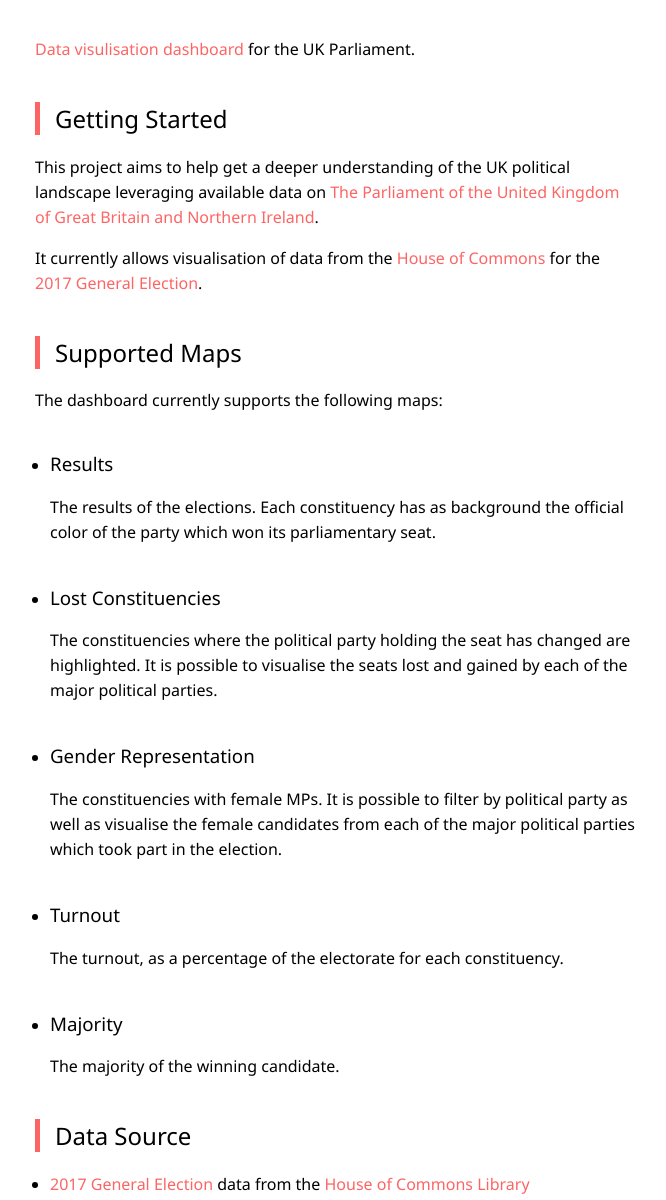
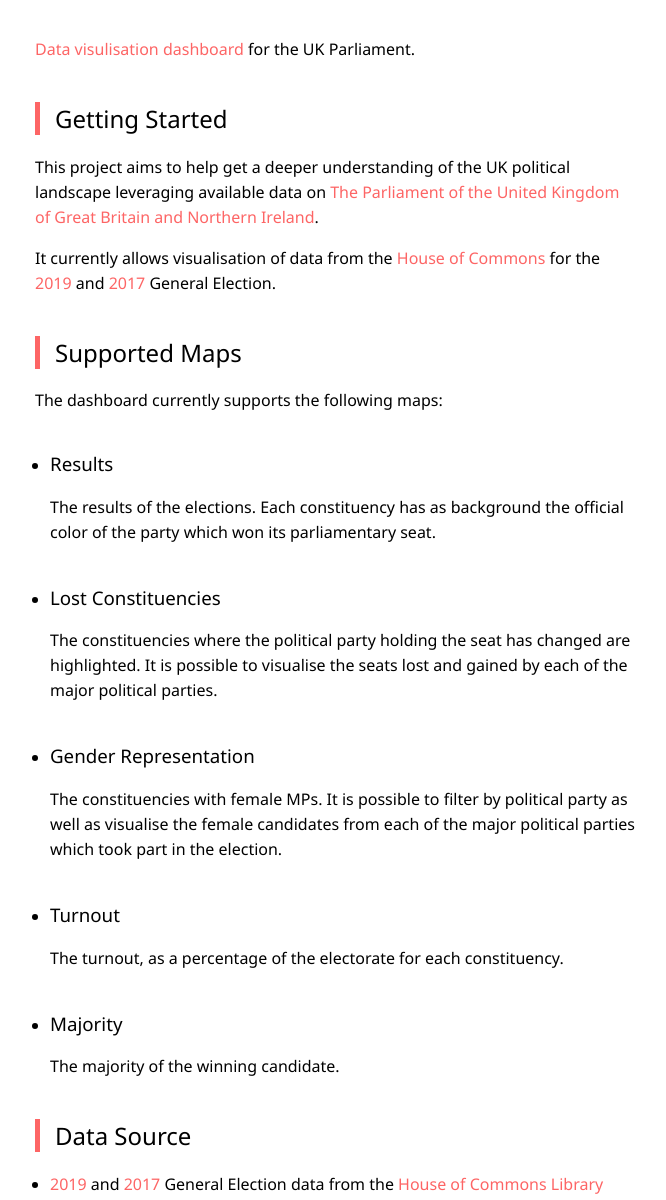
Before and after one commit to boristane/parliament, a website: page views/about.html in a window 1280 px wide. Shown: the part 91-1291 px from the top of the page, without its empty margins (305-971 px from the left). Drawn offline with Linux system fonts and the light colour scheme.

Commit message:
Updates README and about page

```diff
--- a/views/about.html
+++ b/views/about.html
@@ -20,7 +20,7 @@
 
       <p>This project aims to help get a deeper understanding of the UK political landscape leveraging available data on <a href="https://www.parliament.uk/">The Parliament of the United Kingdom of Great Britain and Northern Ireland</a>.</p>
 
-      <p>It currently allows visualisation of data from the <a href="https://www.parliament.uk/business/commons/">House of Commons</a> for the <a href="https://en.wikipedia.org/wiki/2017_United_Kingdom_general_election">2017 General Election</a>.</p>
+      <p>It currently allows visualisation of data from the <a href="https://www.parliament.uk/business/commons/">House of Commons</a> for the <a href="https://en.wikipedia.org/wiki/2019_United_Kingdom_general_election">2019</a> and <a href="https://en.wikipedia.org/wiki/2017_United_Kingdom_general_election">2017</a> General Election.</p>
 
       <h2>Supported Maps</h2>
       The dashboard currently supports the following maps:
@@ -51,7 +51,7 @@
 
       <ul>
         <li>
-            <a href="https://en.wikipedia.org/wiki/2017_United_Kingdom_general_election">2017 General Election</a> data from the <a href="https://commonslibrary.parliament.uk/parliament-and-elections/elections-elections/constituency-data-election-results/">House of Commons Library</a>
+            <a href="https://en.wikipedia.org/wiki/2019_United_Kingdom_general_election">2019</a> and <a href="https://en.wikipedia.org/wiki/2017_United_Kingdom_general_election">2017</a> General Election data from the <a href="https://commonslibrary.parliament.uk/parliament-and-elections/elections-elections/constituency-data-election-results/">House of Commons Library</a>
         </li>
         <li>
             Map of the United Kingdom from <a href="https://github.com/martinjc">Dr Martin Chorley</a> GitHub <a href="https://github.com/martinjc/UK-GeoJSON">repo</a>
```
Also changed, not shown: README.md.
